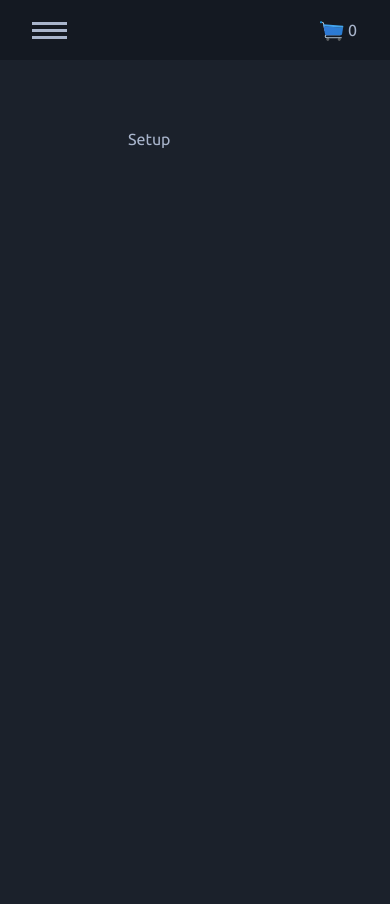
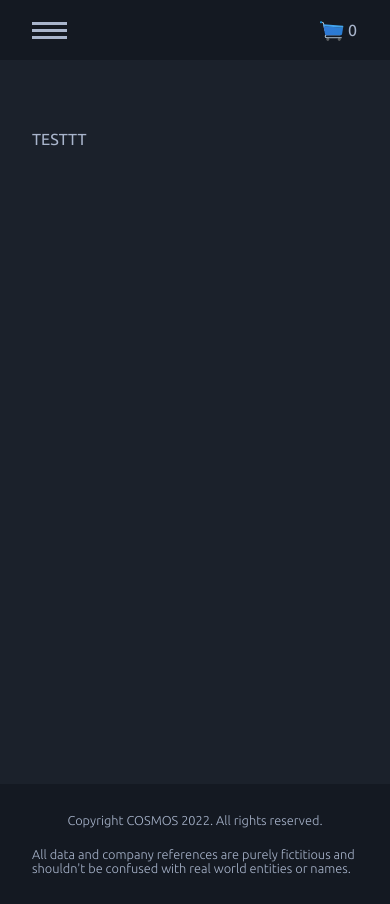
Before and after one commit to Xernaxe/Case-Project-Wavemyth, a plain HTML site: page index.html in a window 390 px wide. Before the commit the page ends 844 px from the top, so only its background shows below. Drawn offline with Linux system fonts and the light colour scheme.

Commit message:
footer + fixed responsivness
footer mobile/desktop.
Main, header, footer responsivness (should be double checked later)

```diff
--- /dev/null
+++ b/assets/scss/_footer.scss
@@ -0,0 +1,21 @@
+.footer{
+  display: flex;
+  flex-direction: column;
+  justify-content: center;
+  gap: 1.3rem;
+  font-size: 0.8rem;
+  font-weight: weight(light);
+  color: color(textGray);
+
+  &__p{
+    font-weight: inherit;
+    max-width: 348px;
+    &-center{
+      font-weight: inherit;
+      text-align: center;
+      @media screen and (min-width:440px){ //FIX MEDIA QUERIES
+        text-align: left;
+      }
+    }
+  }
+}
--- a/assets/scss/_navMobile.scss
+++ b/assets/scss/_navMobile.scss
@@ -86,7 +86,7 @@
 		}
 	}
 
-  @media screen and (min-width: 950px) {
+  @media screen and (min-width: $breakpointFor-desktop) {
       display:none
   }
 
--- a/assets/scss/_variables.scss
+++ b/assets/scss/_variables.scss
@@ -19,6 +19,6 @@ $navDesktopULGap: clamp(1rem, 2.3vw, 2rem);
 $navDesktopWrapperGap: clamp(1rem, 2.3vw, 2.5rem);
 $xAxisSpacingMobile: clamp(4rem, 14vw, 8em);
 
-$breakpoint-desktop: 950px;
+$breakpointFor-desktop: 950px;
 
 // BREAK POINTS NAVDESKTOP : 950PX
--- a/assets/scss/main.scss
+++ b/assets/scss/main.scss
@@ -4,6 +4,7 @@
 @import "./normalize";
 @import "./navDesktop";
 @import "./navMobile";
+@import "./footer";
 
 body {
 	font-family: $primaryFont;
@@ -22,6 +23,25 @@ main {
 	max-width: 1440px;
 	margin: auto;
 	padding: $yAxisSpacing $xAxisSpacing;
+	min-height: calc(100vh - 3.75rem * 2);
+	@media screen and (max-width: $breakpointFor-desktop) {
+			padding: $yAxisSpacing $xAxisSpacingMobile
+	}
+	@media screen and (max-width:440px){
+		padding: $yAxisSpacing 2rem
+		}
+}
+
+footer {
+	background-color: color(nav);
+	padding: 0 $xAxisSpacing;
+	height: 7.5rem; // 120px
+	@media screen and (max-width: $breakpointFor-desktop) {
+		padding: 0 $xAxisSpacingMobile
+	}
+	@media screen and (max-width:440px){
+		padding: 0 2rem
+	}
 }
 
 .hide {
--- a/index.html
+++ b/index.html
@@ -9,7 +9,7 @@
 		/>
 		<link rel="stylesheet" href="./assets/css/main.css" />
 		<link rel="shortcut icon" href="./assets/images/journey_rocket.svg" type="image/x-icon" />
-		<link href="https://fonts.googleapis.com/css?family=Ubuntu" rel="stylesheet" />
+		<link href="https://fonts.googleapis.com/css?family=Ubuntu:300,400,700" rel="stylesheet" />
 		<script src="./assets/js/navbar.js" defer></script>
 		<title>Case Project - Mihai Alexandru Vistran - Wavemyth</title>
 	</head>
@@ -96,8 +96,13 @@
 			</nav>
 		</header>
 		<main>
-			<p>Setup</p>
+
+			<p>TESTTT</p>
+
 		</main>
-		<footer></footer>
+		<footer class="footer">
+			<p class="footer__p-center">Copyright COSMOS 2022. All rights reserved.</p>
+			<p class="footer__p">All data and company references are purely fictitious and shouldn't be confused with real world entities or names.</p>
+		</footer>
 	</body>
 </html>
```
Also changed, not shown: assets/css/main.css, 1 other file.
